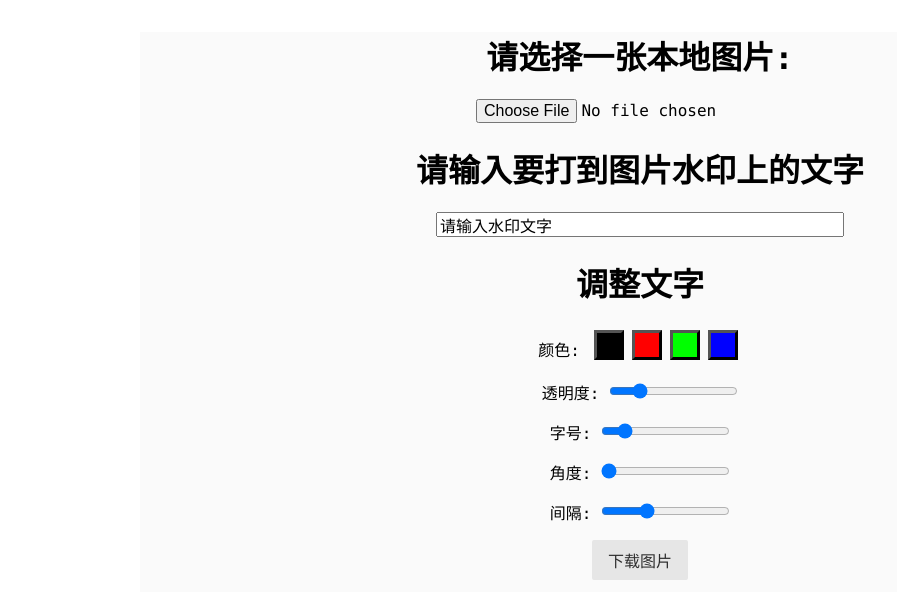
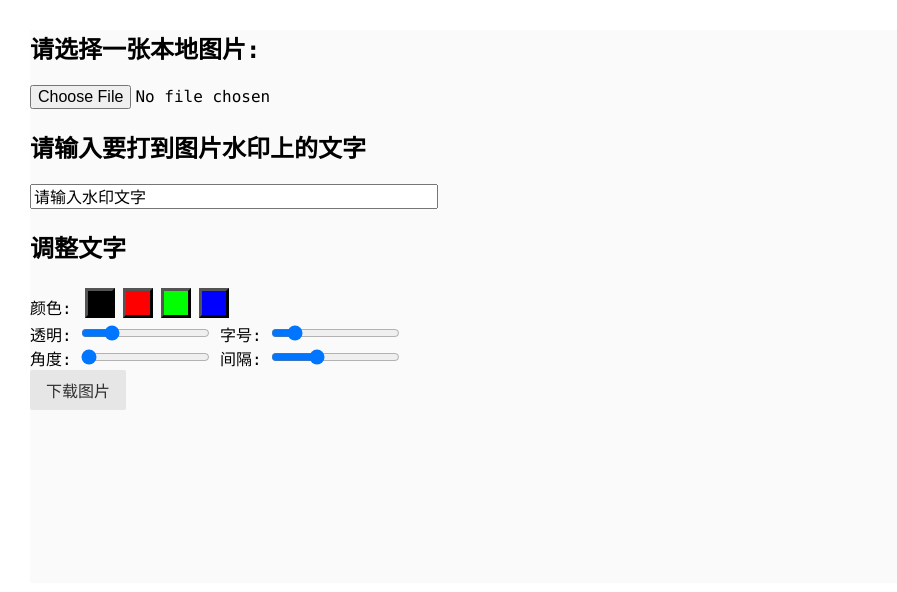
Before and after one commit to sempr/marking, a plain HTML site: page index.html in a window 1280 px wide. Shown: the whole page, without its empty margins (0-897 px from the left). Drawn offline with Linux system fonts and the light colour scheme.

Commit message:
MOD: adjust UI

```diff
--- a/index.html
+++ b/index.html
@@ -2,14 +2,15 @@
 <html>
 <head>
     <meta charset="utf-8">
+    <title>图片打码工具</title>
     <link rel="stylesheet" href="pure-min.css">
     <link rel="stylesheet" href="grids-responsive-min.css">
       <style>
          .grids-example {
             background: rgb(250, 250, 250);
-            margin: 2em auto;
+            margin: 30px;
             font-family: Consolas, 'Liberation Mono', Courier, monospace;
-            text-align: center;
+            text-align: left;
             width: 1000px;
          }
          .color-box {
@@ -27,18 +28,16 @@
 
 <body>
 <div class="grids-example">
-<h1>请选择一张本地图片:</h1>
+<h2>请选择一张本地图片:</h2>
 <input type=file id="filechooser">
-<h1>请输入要打到图片水印上的文字</h1>
+<h2>请输入要打到图片水印上的文字</h2>
 <input type="text" id="text" onClick="this.select();" value="请输入水印文字" placeholder="请输入水印文字" autocomplete="off" maxlength="30" style="width: 400px;">
 
-<h1>调整文字</h1>
-<p>颜色: <span id="colors"></span></p>
+<h2>调整文字</h2>
 <input type=hidden id="color" value="rgb(0, 0, 0)">
-<p>透明度: <input type="range" id="alpha" min="0" max="1" step="0.1" autocomplete="off" value="0.2"></p>
-<p>字号: <input type="range" id="size" min="2" max="16" step="1" autocomplete="off" value="4"></p>
-<p>角度: <input type="range" id="angel" min="-45" max="45" step="5" autocomplete="off" value="-45"></p>
-<p>间隔: <input type="range" id="space" min="1" max="10" step="0.5" autocomplete="off" value="4"></p>
+<div>颜色: <span id="colors"></span></div>
+<div>透明: <input type="range" id="alpha" min="0" max="1" step="0.1" autocomplete="off" value="0.2"> 字号: <input type="range" id="size" min="2" max="16" step="1" autocomplete="off" value="4"></div>
+<div>角度: <input type="range" id="angel" min="-45" max="45" step="5" autocomplete="off" value="-45"> 间隔: <input type="range" id="space" min="1" max="10" step="0.5" autocomplete="off" value="4"></div>
 
 <div><button class="pure-button success xlarge" onclick="download()">下载图片</button></div>
 
--- a/script.js
+++ b/script.js
@@ -4,15 +4,6 @@ var previewer = document.getElementById('previewer');
 var $ = function(sel) {
     return document.querySelector(sel);
 };
-
-function hexToRgb(hex) {
-    var result = /^0x?([a-f\d]{2})([a-f\d]{2})([a-f\d]{2})$/i.exec(hex);
-    return result ? {
-        r: parseInt(result[1], 16),
-        g: parseInt(result[2], 16),
-        b: parseInt(result[3], 16)
-    } : null;
-}
 
 var change = function() {
     var files = $("#filechooser").files;
@@ -63,8 +54,6 @@ function genPic(img_url) {
             0, 0, c.width, c.height
         );
 
-        var cl = hexToRgb($("#color").value);
-        // console.log(cl, $("#color").value);
         color_orig = $("#color").value;
 
         var x = color_orig.slice(3, color_orig.length - 1);
```
